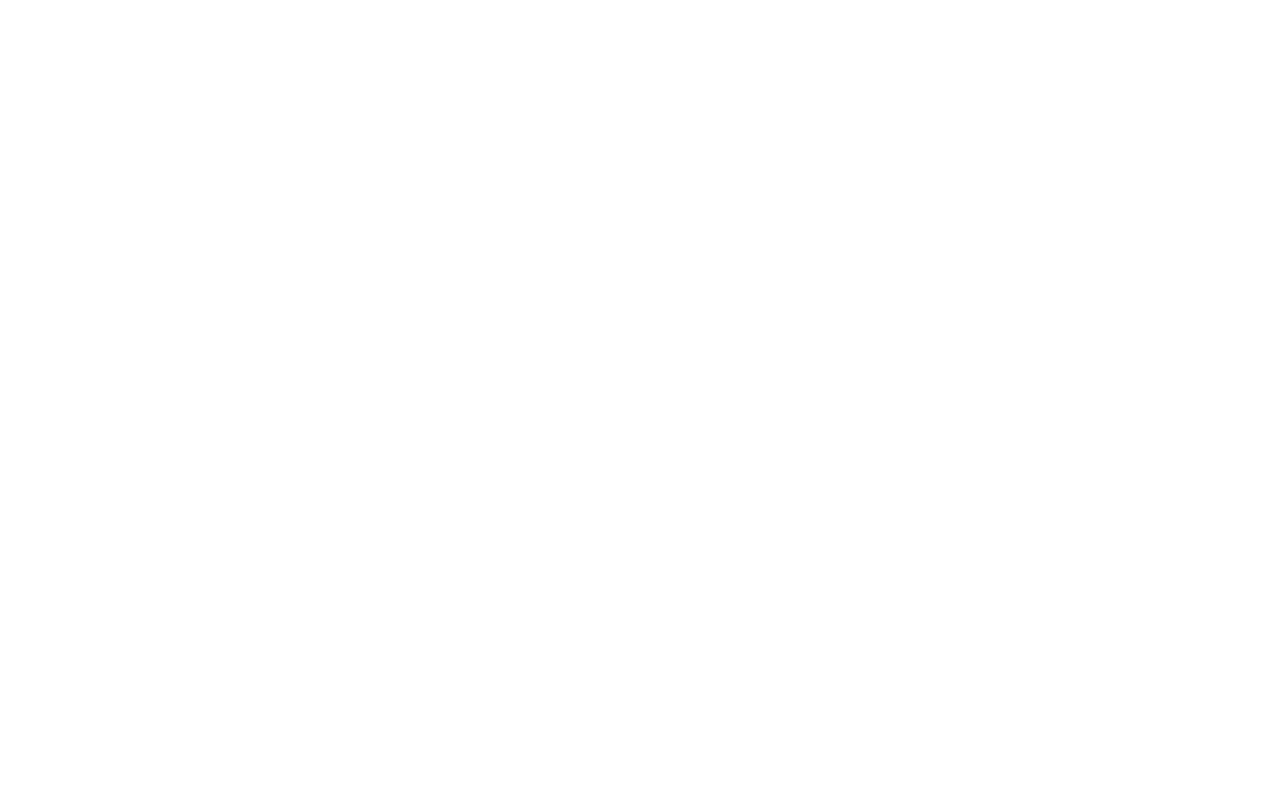
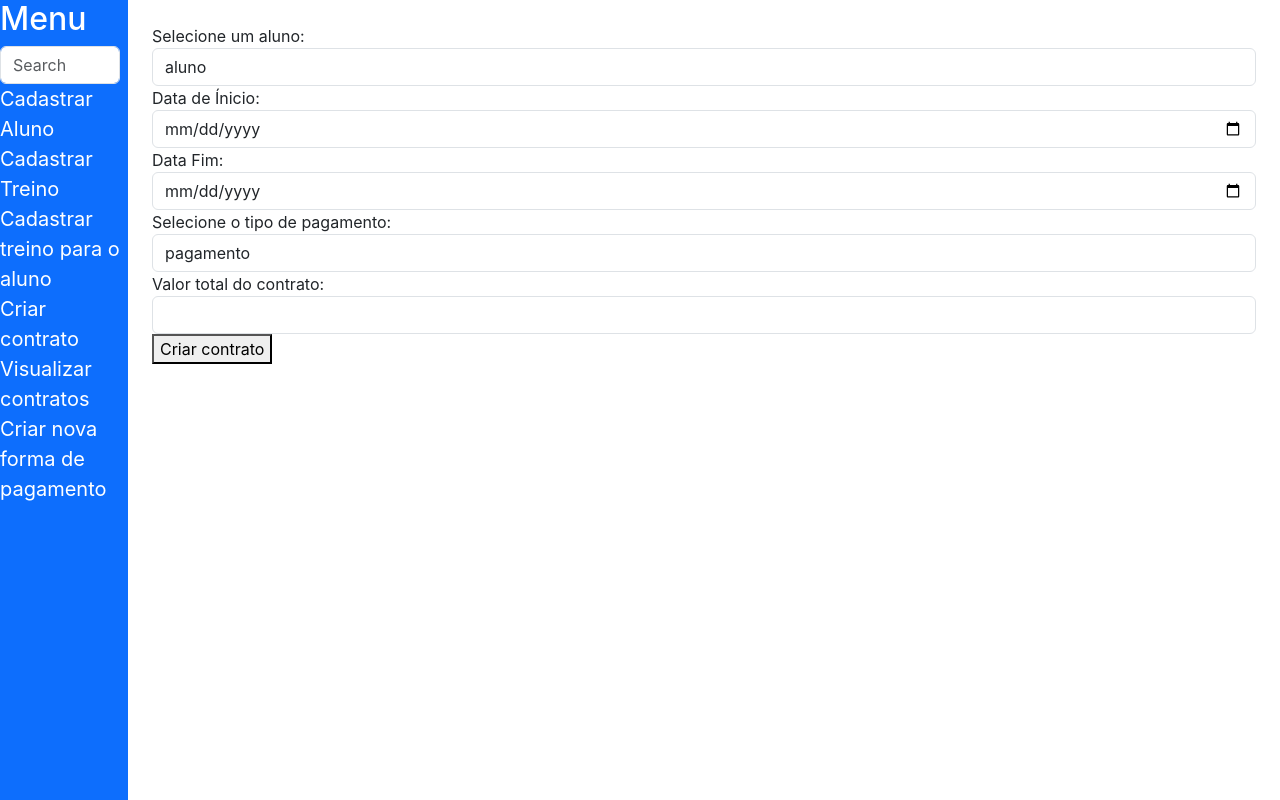
Before and after one commit to renatoxd152/ProjetoAcademia, a React (Create React App) app in the folder frontend/: page /contrato in a window 1280 px wide. Before the commit this address had no page. Built offline with nearby package versions, Linux system fonts and the light colour scheme.

Commit message:
feat: Telas parcialmente prontas

```diff
--- a/frontend/src/App.js
+++ b/frontend/src/App.js
@@ -2,8 +2,13 @@ import React from "react";
 import { BrowserRouter, Route, Routes } from "react-router-dom";
 import { Aluno } from "./componentes/Aluno";
 import { Cadastro } from "./componentes/Cadastro";
+import { Contrato } from "./componentes/Contrato";
 import { Home } from "./componentes/Home";
+import { ListarContratos } from "./componentes/ListarContratos";
 import { Login } from "./componentes/Login";
+import { TipoPagamento } from "./componentes/TipoPagamento";
+import { Treino } from "./componentes/Treino";
+import { TreinoAluno } from "./componentes/Treino_Aluno";
 function App() {
   return (
     <BrowserRouter>
@@ -12,6 +17,11 @@ function App() {
         <Route path="/home" element={<Home/>}/>
         <Route path="/cadastrar" element={<Cadastro/>}/>
         <Route path="/aluno" element={<Aluno/>}/>
+        <Route path="/treino" element={<Treino/>}/>
+        <Route path="/treino/aluno" element={<TreinoAluno/>}/>
+        <Route path="/contrato" element={<Contrato/>}/>
+        <Route path="/visualizar/contratos" element={<ListarContratos/>}/>
+        <Route path="/criar/pagamento" element={<TipoPagamento/>}/>
       </Routes>
     </BrowserRouter>
   );
--- /dev/null
+++ b/frontend/src/componentes/Contrato.js
@@ -0,0 +1,48 @@
+import { Nav } from "./Nav"
+
+export const Contrato = () =>
+{
+    return(
+        <>
+             <div className="d-flex">
+                <Nav/>
+                <div className="flex-grow-1 p-4">
+                    <form>
+                        <div className="form-group">
+                            <label>Selecione um aluno:</label>
+                            <select className="form-control">
+                                <option>aluno</option>
+                            </select>
+                        </div>
+
+                        <div className="form-group">
+                            <label>Data de Ínicio:</label>
+                            <input type="date" className="form-control"/>
+                        </div>
+
+                        <div className="form-group">
+                            <label>Data Fim:</label>
+                            <input type="date" className="form-control"/>
+                        </div>
+
+                        <div className="form-group">
+                            <label>Selecione o tipo de pagamento:</label>
+                            <select className="form-control">
+                                <option>pagamento</option>
+                            </select>
+                        </div>
+
+                        <div className="form-group">
+                            <label>Valor total do contrato:</label>
+                            <input type="text" className="form-control"/>
+                        </div>
+
+                        <div className="form-group">
+                            <button>Criar contrato</button>
+                        </div>
+                    </form>
+                </div>
+             </div>
+        </>
+    )
+}
--- a/frontend/src/componentes/Home.js
+++ b/frontend/src/componentes/Home.js
@@ -3,7 +3,10 @@ import { Nav } from "./Nav";
 export const Home = () => {
     return (
         <>
-            <Nav/>
+            <div className="d-flex">
+                <Nav/>
+            </div>
+
         </>
     );
 }
--- /dev/null
+++ b/frontend/src/componentes/ListarContratos.js
@@ -0,0 +1,29 @@
+import { Nav } from "./Nav"
+
+export const ListarContratos = () =>
+{
+    return(
+        <>
+            <div className="d-flex">
+                <Nav/>
+                <div className="flex-grow-1 p-4">
+                    <table>
+                        <thead>
+                            <tr>
+                                <th>ada</th>
+                                <th>dada</th>
+                            </tr>
+                        </thead>
+                        <tbody>
+                            <tr>
+                                <td>oi</td>
+                                <td>dfdghgdf</td>
+                            </tr>
+                        </tbody>
+                    </table>
+                </div>
+            </div>
+
+        </>
+    )
+}
--- a/frontend/src/componentes/Nav.js
+++ b/frontend/src/componentes/Nav.js
@@ -8,9 +8,12 @@ export const Nav = () => {
                         <input className="form-control me-2" type="search" placeholder="Search" aria-label="Search" />
                     </form>
                 </li>
-                <li className="fs-5"><a href="/aluno" className="text-white">Cadastrar Aluno</a></li>
-                <li className="fs-5"><a href="/" className="text-white">Cadastrar Treino</a></li>
-                <li className="fs-5"><a href="/" className="text-white">Cadastrar treino para o aluno</a></li>
+                <li className="fs-5"><a href="/aluno" className="text-white text-decoration-none">Cadastrar Aluno</a></li>
+                <li className="fs-5"><a href="/treino" className="text-white text-decoration-none">Cadastrar Treino</a></li>
+                <li className="fs-5"><a href="/treino/aluno" className="text-white text-decoration-none">Cadastrar treino para o aluno</a></li>
+                <li className="fs-5"><a href="/contrato" className="text-white text-decoration-none">Criar contrato</a></li>
+                <li className="fs-5"><a href="/visualizar/contratos" className="text-white text-decoration-none">Visualizar contratos</a></li>
+                <li className="fs-5"><a href="/criar/pagamento" className="text-white text-decoration-none">Criar nova forma de pagamento</a></li>
             </ul>
         </div>
     );
--- /dev/null
+++ b/frontend/src/componentes/TipoPagamento.js
@@ -0,0 +1,24 @@
+import { Nav } from "./Nav"
+
+export const TipoPagamento = ()=>
+{
+    return(
+        <>
+             <div className="d-flex">
+                <Nav/>
+                <div className="flex-grow-1 p-4">
+                <form>
+                        <div className="form-group">
+                            <label>Nome do tipo de pagamento</label>
+                            <input type="text" className="form-control"/>
+                        </div>
+
+                        <div className="form-group">
+                            <button>Criar nova forma de pagamento</button>
+                        </div>
+                    </form>
+                </div>
+            </div>
+        </>
+    )
+}
--- /dev/null
+++ b/frontend/src/componentes/Treino.js
@@ -0,0 +1,37 @@
+import { Nav } from "./Nav"
+
+export const Treino = () =>
+{
+    return(
+        <>
+            <div className="d-flex">
+                <Nav/>
+
+                <div className="flex-grow-1 p-4">
+                        <form>
+                            <div className="form-group">
+                                <label>Nome</label>
+                                <input type="text" className="form-control" />
+                            </div>
+
+                            <div className="form-group">
+                                <label>Descrição</label>
+                                <input type="text" className="form-control" />
+
+                            </div>
+
+                            <div className="form-group">
+                                <label>Séries</label>
+                                <input type="text" className="form-control" />
+
+                            </div>
+
+                            <div className="form-group">
+                                <button>Cadastrar Treino</button>
+                            </div>
+                        </form>
+                </div>
+            </div>
+        </>
+    )
+}
--- /dev/null
+++ b/frontend/src/componentes/Treino_Aluno.js
@@ -0,0 +1,34 @@
+import { Nav } from "./Nav"
+
+export const TreinoAluno = () =>
+{
+    return(
+        <>
+         <div className="d-flex">
+            <Nav/>
+                <div className="flex-grow-1 p-4">
+                    <form>
+                        <div className="form-group">
+                            <label>Selecione um aluno:</label>
+                            <select className="form-control">
+                                <option>oi</option>
+                            </select>
+                        </div>
+
+                        <div className="form-group">
+                            <label>Selecione um treino:</label>
+                            <select className="form-control">
+                                <option>oi</option>
+                            </select>
+                        </div>
+
+
+                        <div className="form-group">
+                            <button>Cadastrar Treino para o aluno</button>
+                        </div>
+                    </form>
+                </div>
+            </div>
+        </>
+    )
+}
```
